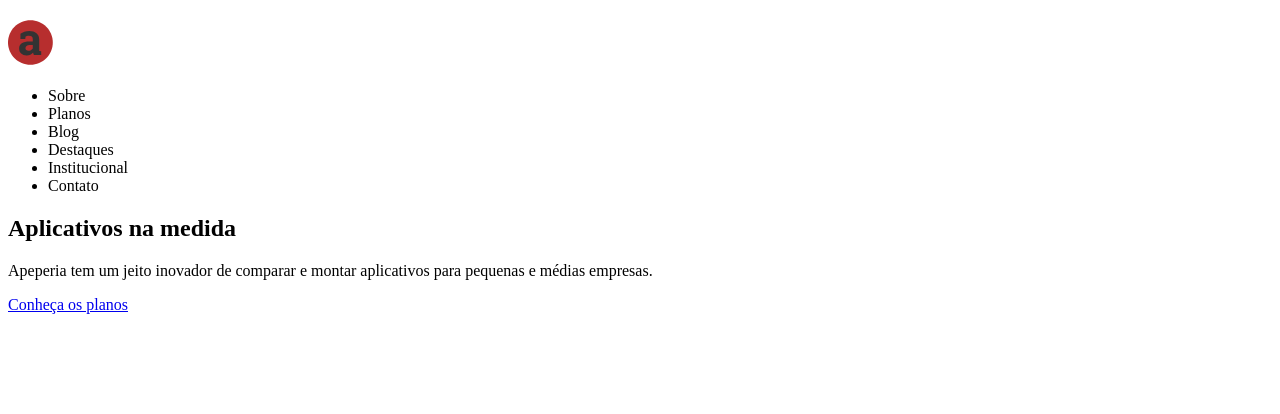
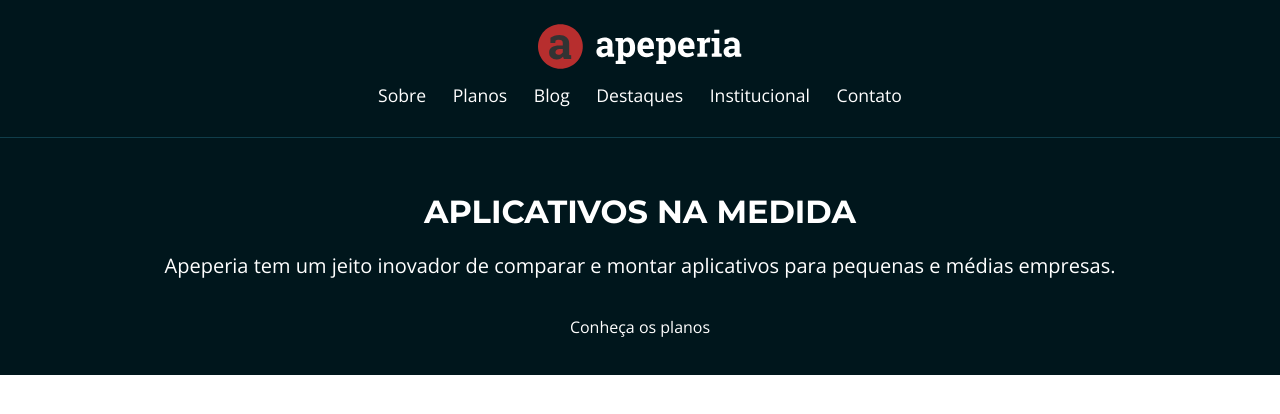
Before and after one commit to xjeansantana/projeto-mobile-first, a plain HTML site: page index.html in a window 1280 px wide. Drawn offline with nearby package versions, Linux system fonts and the light colour scheme.

Commit message:
Estilização do header e main

```diff
--- /dev/null
+++ b/css/base.css
@@ -0,0 +1,3 @@
+body{
+    font-family: 'Open Sans', sans-serif;
+}
--- a/index.html
+++ b/index.html
@@ -6,29 +6,34 @@
     <meta name="viewport" content="width=device-width, initial-scale=1.0">
     <title>Document</title>
     <link rel="preconnect" href="https://fonts.googleapis.com">
-    <link rel="preconnect" href="https://fonts.googleapis.com">
+    <link rel="preconnect" href="https://fonts.gstatic.com" crossorigin>
+    <link href="https://fonts.googleapis.com/css2?family=Montserrat:wght@300;400;700&family=Open+Sans:wght@300;400;700&display=swap" rel="stylesheet">
+    <link rel="stylesheet" href="css/reset.css">
+    <link rel="stylesheet" href="css/base.css">
+    <link rel="stylesheet" href="css/cabecalho.css">
+    <link rel="stylesheet" href="css/chamada.css">
 
 
 </head>
 <body>
-    <header>
-        <img src="img/logo-apeperia.svg" alt="Logo da Apeperia">
-        <nav>
+    <header class="cabecalho">
+        <img src="img/logo-apeperia.svg" alt="Logo da Apeperia" class="cabecalho__logo">
+        <nav class="cabecalho__navegacao">
             <ul>
-                <li><a href="#"></a>Sobre</li>
-                <li><a href="#"></a>Planos</li>
-                <li><a href="#"></a>Blog</li>
-                <li><a href="#"></a>Destaques</li>
-                <li><a href="#"></a>Institucional</li>
-                <li><a href="#"></a>Contato</li>
+                <li class="cabecalho__link"><a href="#">Sobre</a></li>
+                <li class="cabecalho__link"><a href="#">Planos</a></li>
+                <li class="cabecalho__link"><a href="#">Blog</a></li>
+                <li class="cabecalho__link"><a href="#">Destaques</a></li>
+                <li class="cabecalho__link"><a href="#">Institucional</a></li>
+                <li class="cabecalho__link"><a href="#">Contato</a></li>
             </ul>
         </nav>
     </header>
     <main>
-        <section>
-            <h1>Aplicativos na medida</h1>
-            <p>Apeperia tem um jeito inovador de comparar e montar aplicativos para pequenas e médias empresas.</p>
-            <a href="#">Conheça os planos</a>
+        <section class="chamada">
+            <h1 class="chamada__titulo">Aplicativos na medida</h1>
+            <p class="chamada__texto">Apeperia tem um jeito inovador de comparar e montar aplicativos para pequenas e médias empresas.</p>
+            <a href="#" class="chamada__botao">Conheça os planos</a>
         </section>
     </main>
 </body>
```
